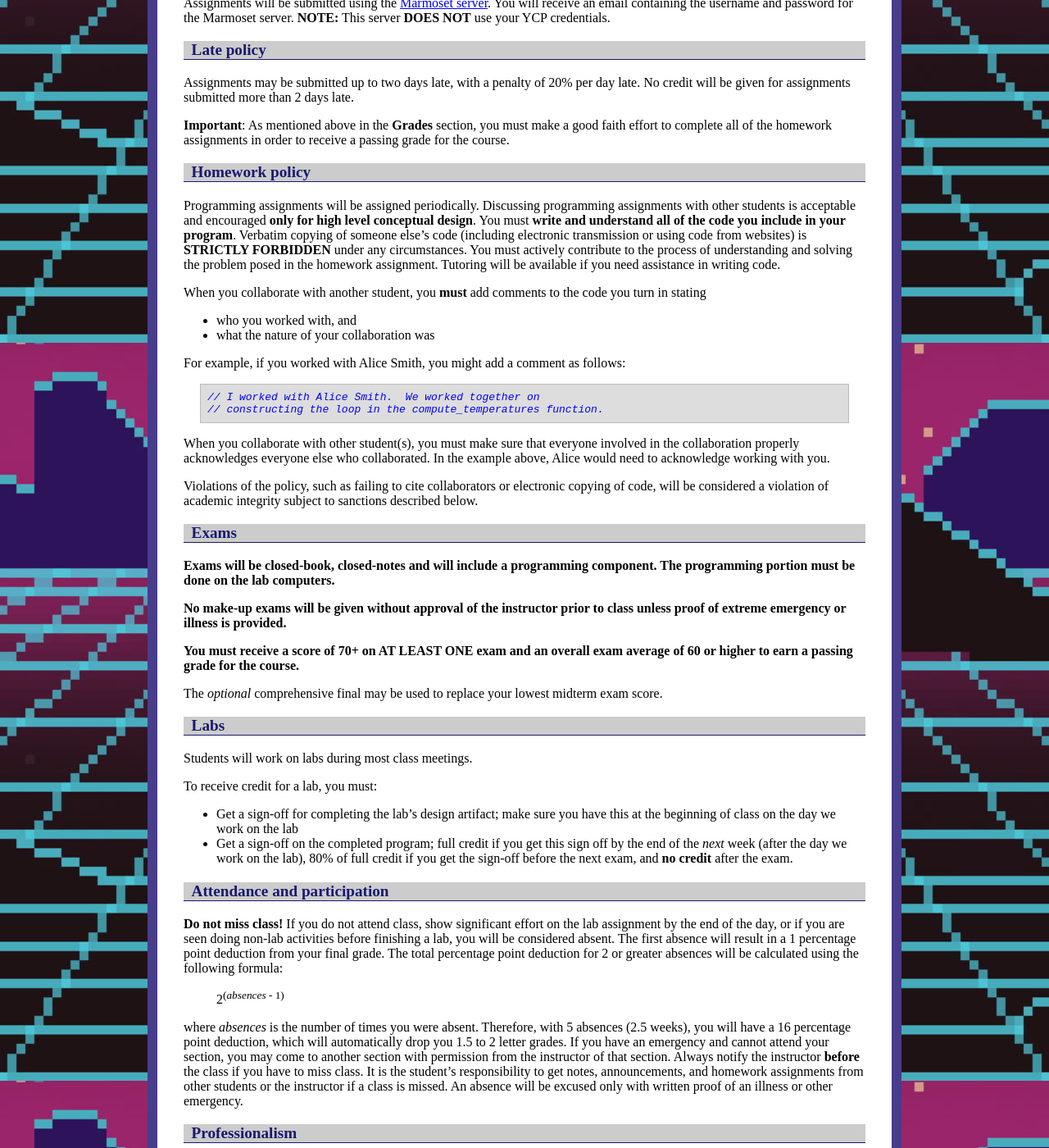
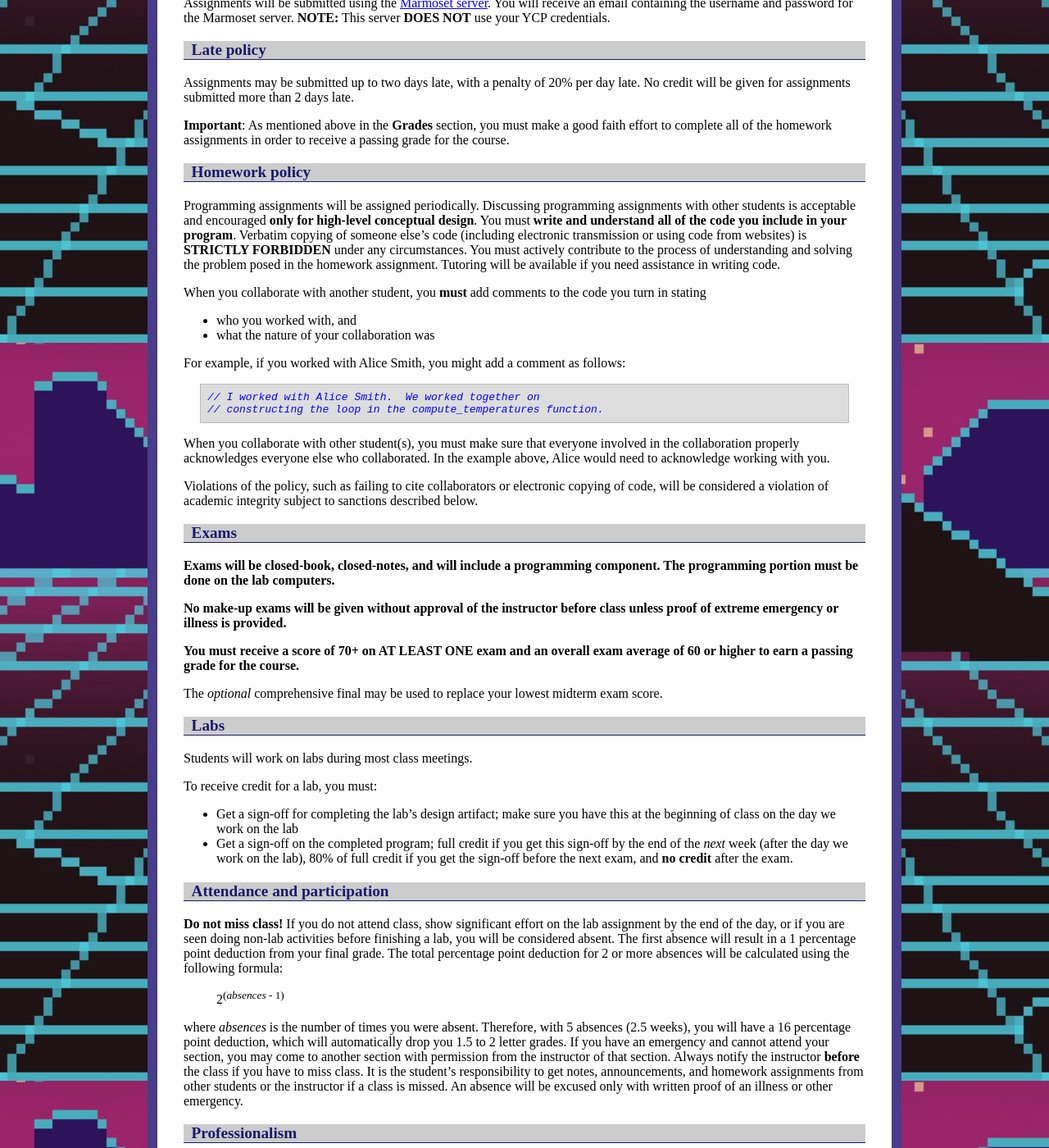
Before and after one commit to ycpcs/cs101-fall2026, a Jekyll site: the page built from syllabus.md, in a window 1280 px wide and 1400 px high, scrolled down 2282 px. Shown: the whole window at 82% size. Built offline with Jekyll 4.4.1, drawn with Linux system fonts in a browser that asks for light colours; some of the changed text lies outside the part shown.

Commit message:
Update syllabus.md

```diff
--- a/syllabus.md
+++ b/syllabus.md
@@ -94,7 +94,7 @@
 
 ### Reading assignments
 
-It is **strongly** recommended that you look over the material for each day **before** coming to class, see [Course Schedule](schedule.html).
+It is **strongly** recommended that you look over the material for each day **before** coming to class; see [Course Schedule](schedule.html).
 
 ### Posting and submission of assignments and labs
 
@@ -110,7 +110,7 @@
 
 ### Homework policy
 
-Programming assignments will be assigned periodically. Discussing programming assignments with other students is acceptable and encouraged **only for high level conceptual design**. You must **write and understand all of the code you include in your program**. Verbatim copying of someone else's code (including electronic transmission or using code from websites) is **STRICTLY FORBIDDEN** under any circumstances. You must actively contribute to the process of understanding and solving the problem posed in the homework assignment. Tutoring will be available if you need assistance in writing code.
+Programming assignments will be assigned periodically. Discussing programming assignments with other students is acceptable and encouraged **only for high-level conceptual design**. You must **write and understand all of the code you include in your program**. Verbatim copying of someone else's code (including electronic transmission or using code from websites) is **STRICTLY FORBIDDEN** under any circumstances. You must actively contribute to the process of understanding and solving the problem posed in the homework assignment. Tutoring will be available if you need assistance in writing code.
 
 When you collaborate with another student, you **must** add comments to the code you turn in stating
 
@@ -130,9 +130,9 @@
 
 ### Exams
 
-**Exams will be closed-book, closed-notes and will include a programming component. The programming portion must be done on the lab computers.**
+**Exams will be closed-book, closed-notes, and will include a programming component. The programming portion must be done on the lab computers.**
 
-**No make-up exams will be given without approval of the instructor prior to class unless proof of extreme emergency or illness is provided.**
+**No make-up exams will be given without approval of the instructor before class unless proof of extreme emergency or illness is provided.**
 
 **You must receive a score of 70+ on AT LEAST ONE exam and an overall exam average of 60 or higher to earn a passing grade for the course.**
 
@@ -145,11 +145,11 @@
 To receive credit for a lab, you must:
 
 * Get a sign-off for completing the lab's design artifact; make sure you have this at the beginning of class on the day we work on the lab
-* Get a sign-off on the completed program; full credit if you get this sign off by the end of the *next* week (after the day we work on the lab), 80% of full credit if you get the sign-off before the next exam, and **no credit** after the exam.
+* Get a sign-off on the completed program; full credit if you get this sign-off by the end of the *next* week (after the day we work on the lab), 80% of full credit if you get the sign-off before the next exam, and **no credit** after the exam.
 
 ### Attendance and participation
 
-**Do not miss class!**  If you do not attend class, show significant effort on the lab assignment by the end of the day, or if you are seen doing non-lab activities before finishing a lab, you will be considered absent. The first absence will result in a 1 percentage point deduction from your final grade. The total percentage point deduction for 2 or greater absences will be calculated using the following formula:
+**Do not miss class!**  If you do not attend class, show significant effort on the lab assignment by the end of the day, or if you are seen doing non-lab activities before finishing a lab, you will be considered absent. The first absence will result in a 1 percentage point deduction from your final grade. The total percentage point deduction for 2 or more absences will be calculated using the following formula:
 
 > 2<sup>(<i>absences</i> - 1)</sup>
 
```
Also changed, not shown: other parts of syllabus.md (+3 -3 lines).
